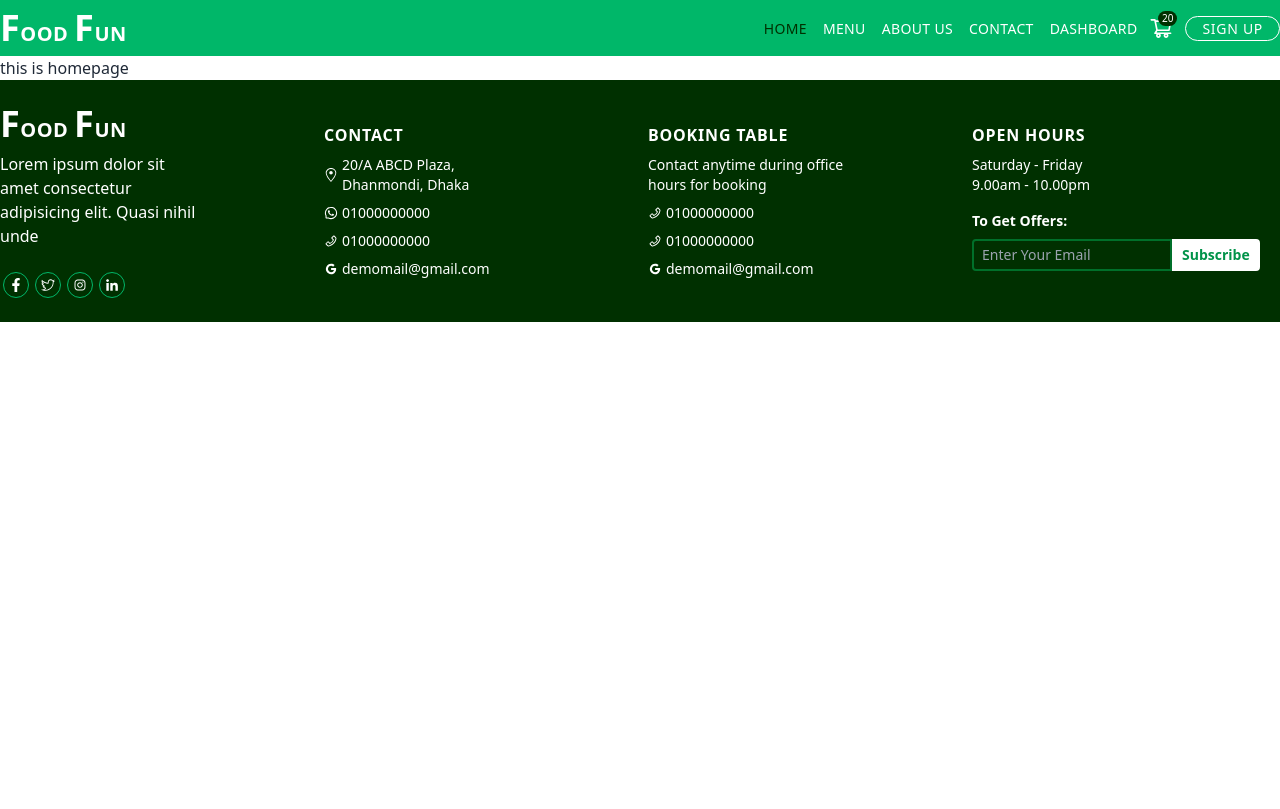
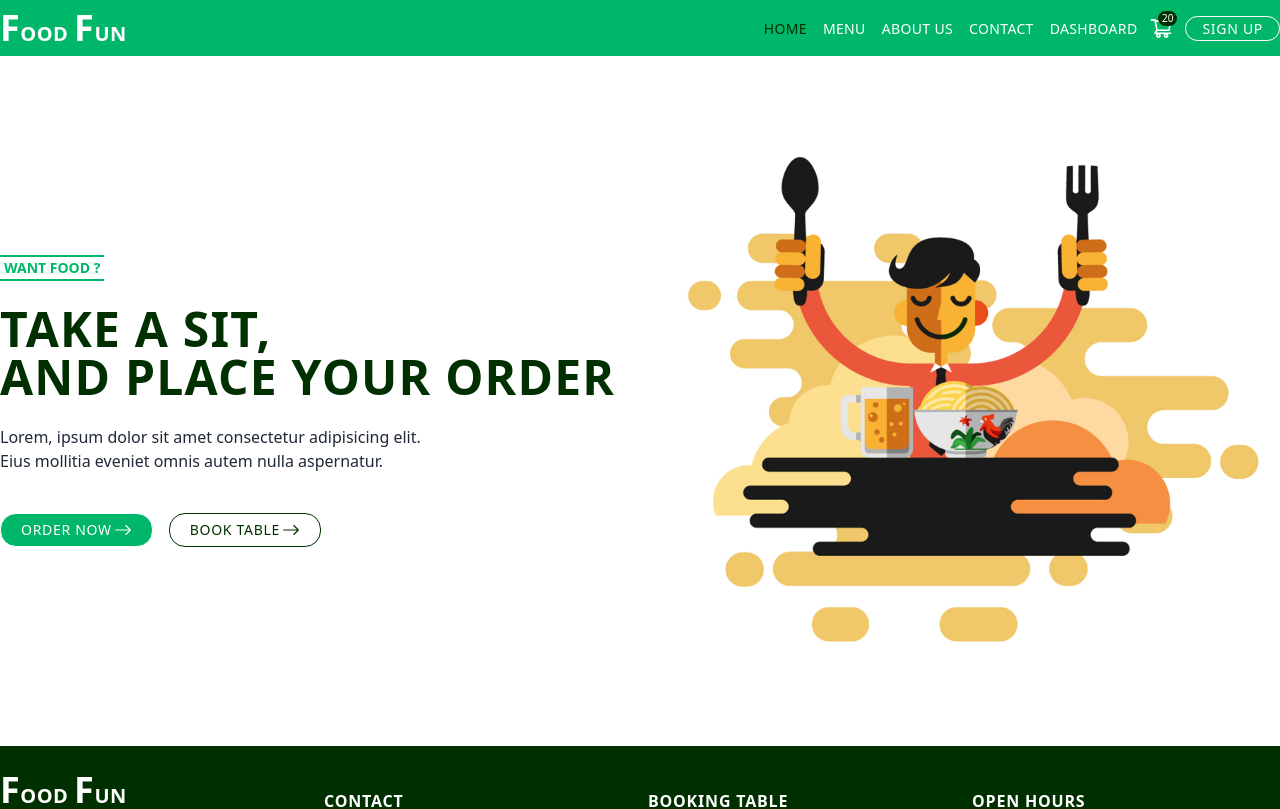
Before and after one commit to samsuzzaman1998/1.Restaurant-Website-Frontend, a React (Create React App) app: page / in a window 1280 px wide. Shown: the top 809 px of the page. Built offline with nearby package versions, Linux system fonts and the light colour scheme.

Commit message:
add homepage hero

```diff
--- /dev/null
+++ b/src/components/nonShared/HomePageCom/HomeHero.js
@@ -0,0 +1,40 @@
+import React from "react";
+import hero from "../../../assets/hero.png";
+import { BsArrowRight } from "react-icons/bs";
+
+const HomeHero = () => {
+    return (
+        <section className=" flex justify-between items-center">
+            <div className="flex flex-col-reverse md:flex-row justify-between items-center w-full max-w-7xl mx-auto px-3 xs:px-5 sm:px-8 md:px-8 xl:px-0 gap-12 py-12 md:py-24 ">
+                <div className="">
+                    <h3 className="uppercase font-semibold text-green-100 text-[10px]  xs:text-sm border-y-2 border-solid px-1 py-[1px] inline-block">
+                        want food ?
+                    </h3>
+                    <h2 className="font-bold uppercase text-lg xs:text-2xl md:text-3xl lg:text-5xl text-green-500 tracking-wide leading-tight mt-6">
+                        take a sit, <br /> and place your order
+                    </h2>
+                    <p className="text-[13px] sm:text-base mt-6 w-full max-w-md">
+                        Lorem, ipsum dolor sit amet consectetur adipisicing
+                        elit. Eius mollitia eveniet omnis autem nulla
+                        aspernatur.
+                    </p>
+                    <div className="flex flex-col xs:flex-row items-center gap-[8px] md:gap-4 mt-8 md:mt-10">
+                        <button className="flex justify-between items-center uppercase font-medium text-xs md:text-sm tracking-wider rounded-2xl border-[1px] px-5 py-[6px] hover:text-green-500 hover:bg-white group transition-all duration-300 bg-green-100 text-white ">
+                            order now
+                            <BsArrowRight className="ml-[2px] font-extrabold group-hover:ml-[5px] text-lg transition-all duration-300" />
+                        </button>
+                        <button className="flex justify-between items-center uppercase font-medium text-xs md:text-sm tracking-wider rounded-2xl border-[1px] px-5 py-[6px] text-green-500 group transition-all duration-300 hover:bg-green-100 hover:text-white">
+                            book table{" "}
+                            <BsArrowRight className="ml-[2px] font-extrabold group-hover:ml-[5px] text-lg transition-all duration-300" />
+                        </button>
+                    </div>
+                </div>
+                <div className="w-full  xs:max-w-[300px] lg:max-w-xl mx-auto">
+                    <img src={hero} alt="hero" className="w-full " />
+                </div>
+            </div>
+        </section>
+    );
+};
+
+export default HomeHero;
--- a/src/pages/HomePage.js
+++ b/src/pages/HomePage.js
@@ -1,7 +1,12 @@
 import React from "react";
+import HomeHero from "../components/nonShared/HomePageCom/HomeHero";
 
 const HomePage = () => {
-    return <div>this is homepage</div>;
+    return (
+        <div>
+            <HomeHero />
+        </div>
+    );
 };
 
 export default HomePage;
```
